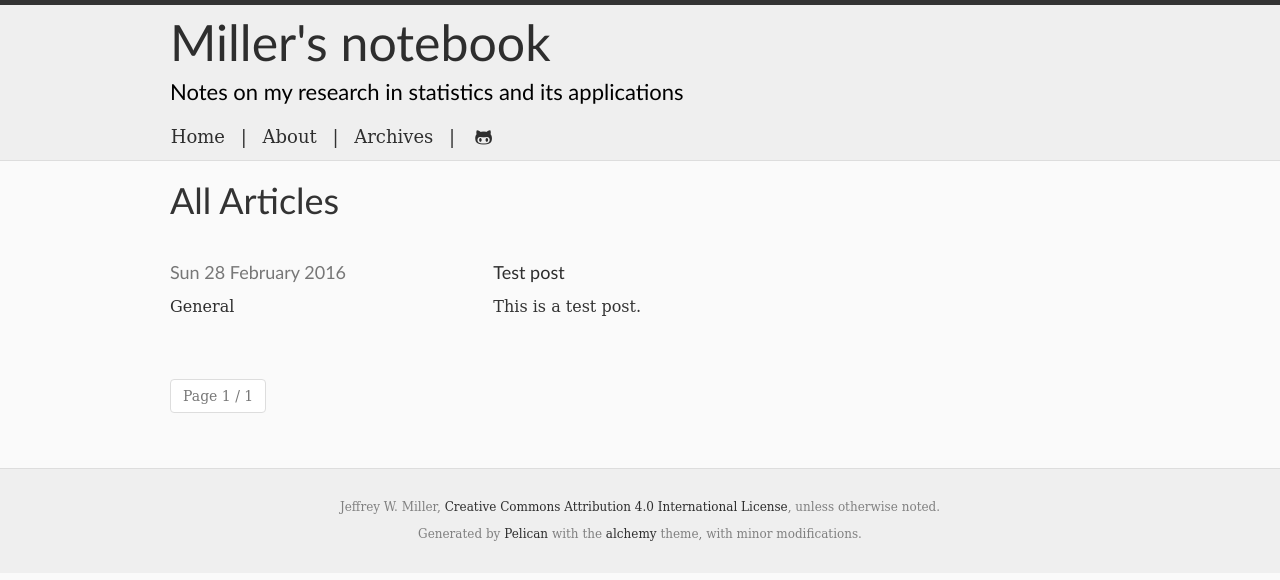
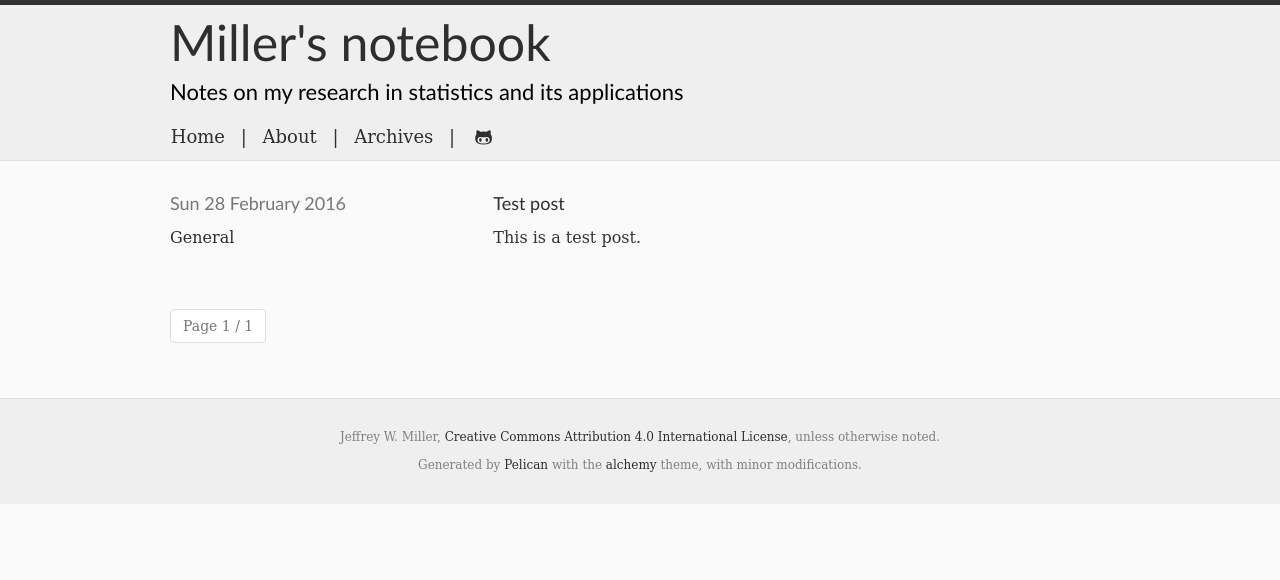
Before and after one commit to jwmi/jwmi.github.io, a plain HTML site: page index.html in a window 1280 px wide. Drawn offline with Linux system fonts and the light colour scheme.

Commit message:
remove "All Articles" from index page

```diff
--- a/index.html
+++ b/index.html
@@ -44,7 +44,6 @@
     </div>
   </div>
 </header> <!-- /.header -->  <div class="container">
-    <h1>All Articles</h1>
   <div>
       <div class="post mini-post">
         <div class="row">
```
